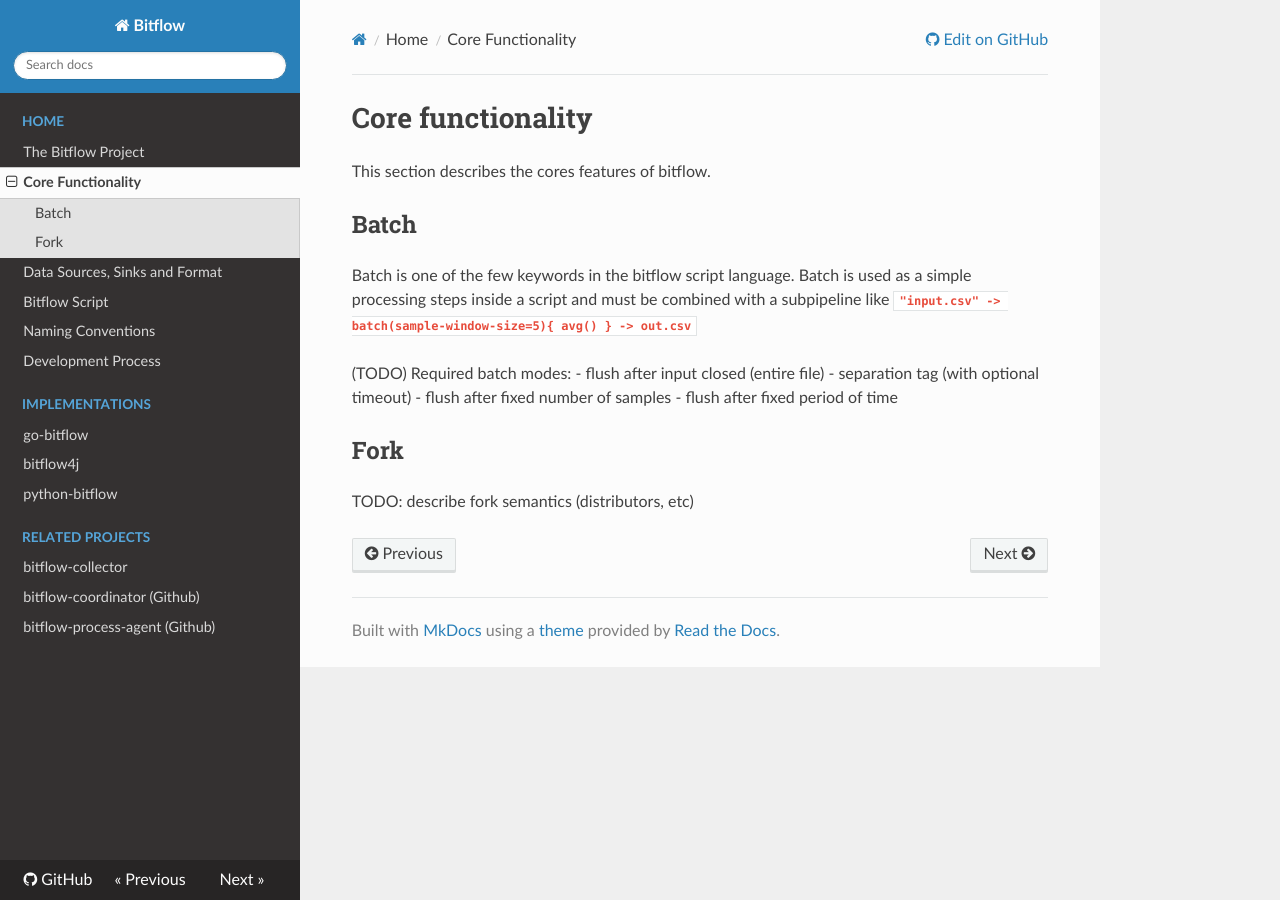
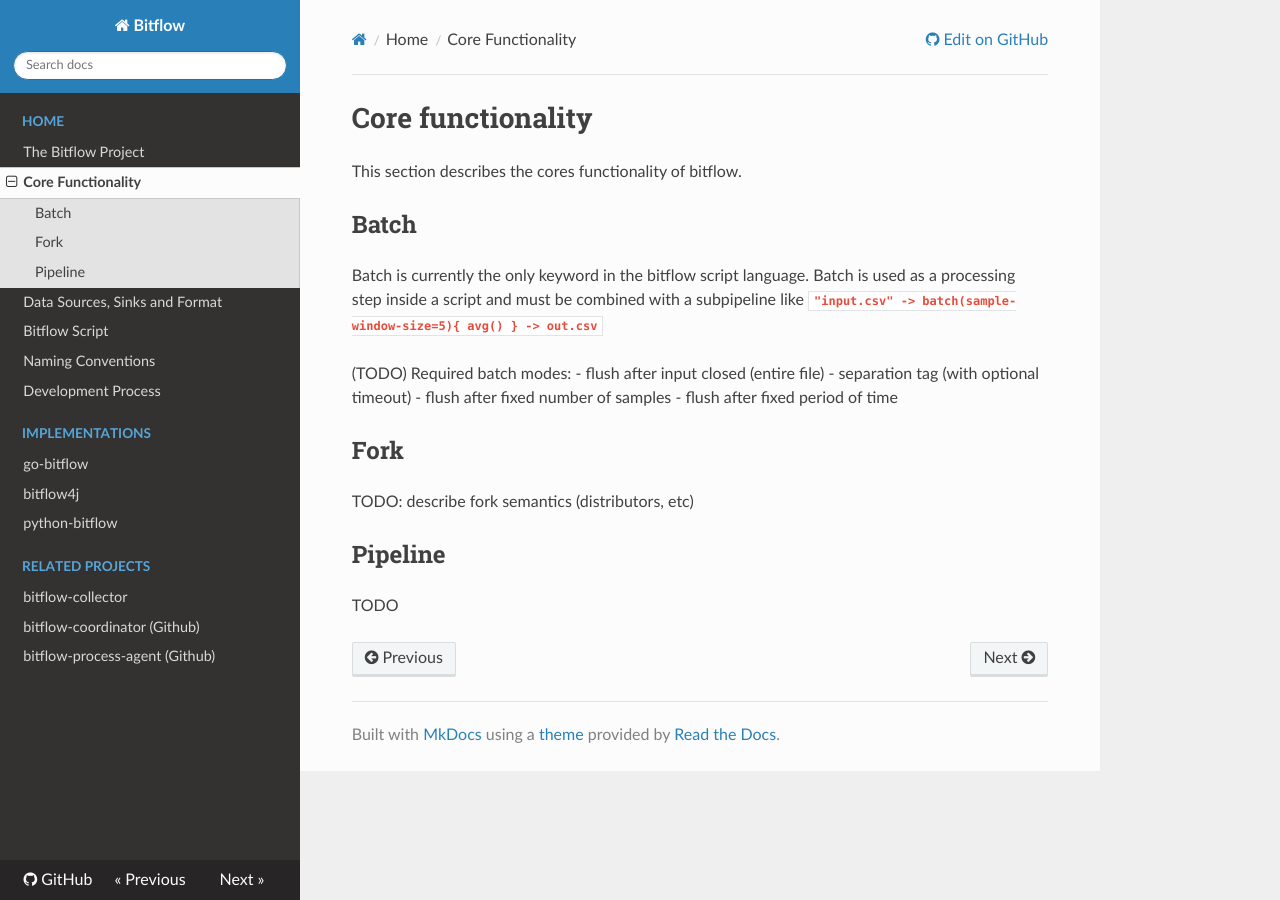
Before and after one commit to bitflow-stream/bitflow-docs, an MkDocs documentation site: the page built from docs/core-functionality.md, in a window 1280 px wide. Built offline with MkDocs 1.6.1, drawn with Linux system fonts in a browser that asks for light colours; nearby versions of some CDN libraries.

Commit message:
fixed requests, updated yml file

```diff
--- a/docs/core-functionality.md
+++ b/docs/core-functionality.md
@@ -1,10 +1,10 @@
 # Core functionality
 
-This section describes the cores features of bitflow.
+This section describes the cores functionality of bitflow.
 
 ## Batch
 
-Batch is one of the few keywords in the bitflow script language. Batch is used as a simple processing steps inside a script and must be combined with a subpipeline like **`"input.csv" -> batch(sample-window-size=5){ avg() } -> out.csv`**
+Batch is currently the only keyword in the bitflow script language. Batch is used as a processing step inside a script and must be combined with a subpipeline like **`"input.csv" -> batch(sample-window-size=5){ avg() } -> out.csv`**
 
 (TODO) Required batch modes:
 - flush after input closed (entire file)
@@ -15,3 +15,7 @@
 ## Fork
 
 TODO: describe fork semantics (distributors, etc)
+
+## Pipeline
+
+TODO
```
Also changed, not shown: bitflow-docs.yml (added, +27 -0 lines).
